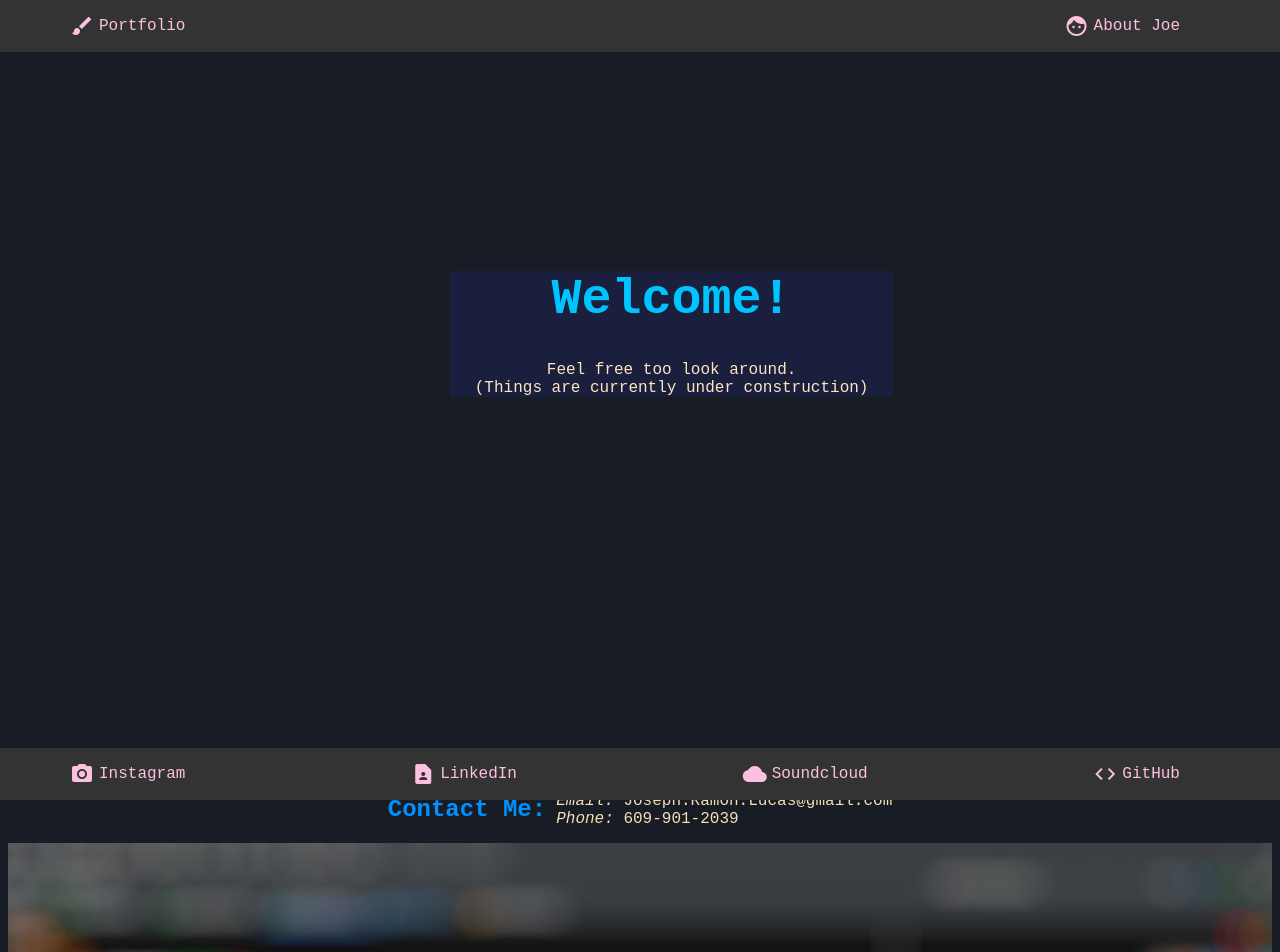
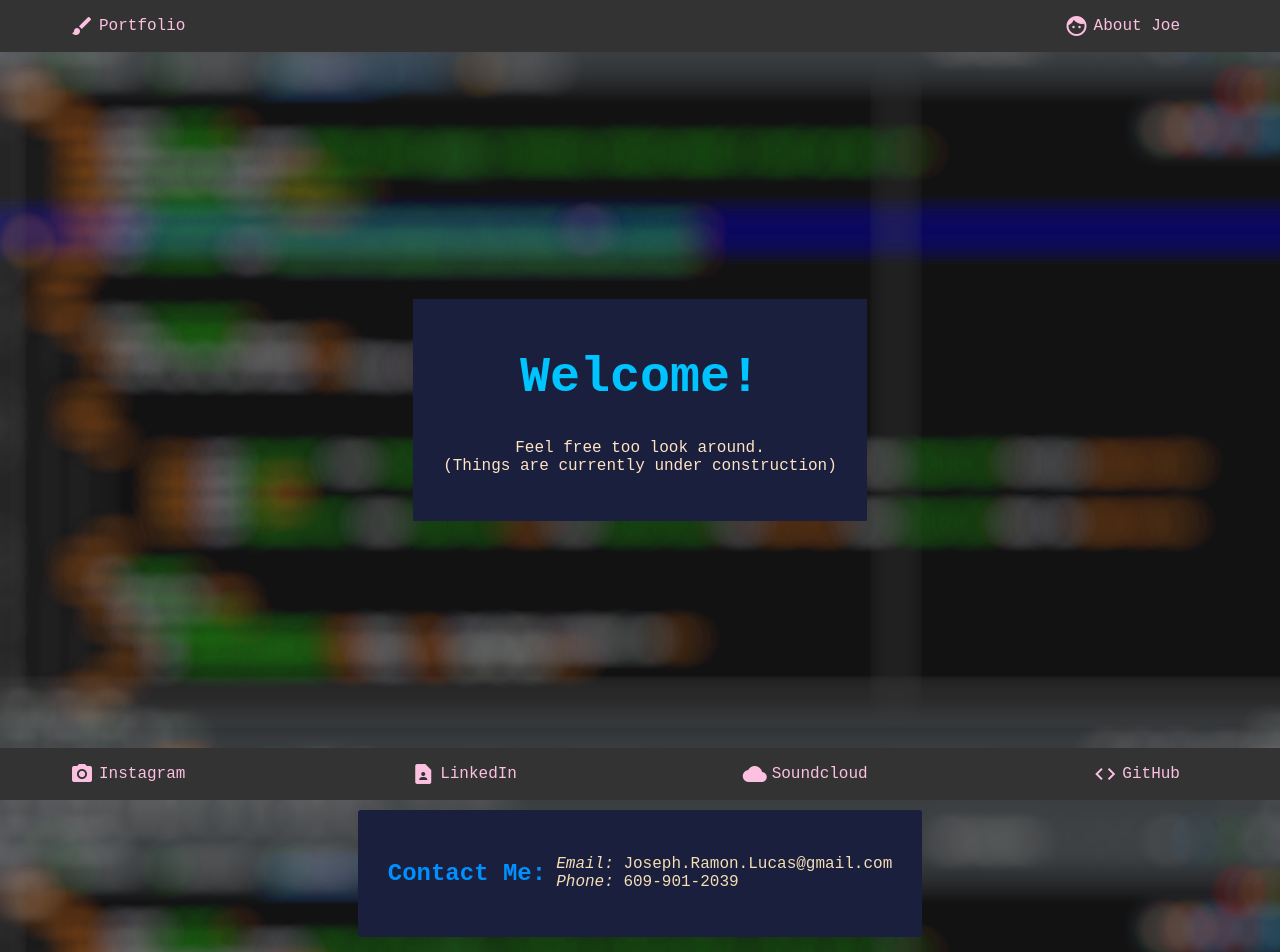
Before and after one commit to Joseph-Ramon-Lucas/portfolio, a website: page public/index.html in a window 1280 px wide. Shown: the top 952 px of the page. Drawn offline with Linux system fonts and the light colour scheme.

Commit message:
flex boxing the texts

```diff
--- a/public/index.html
+++ b/public/index.html
@@ -12,11 +12,15 @@
     </head>
 
     <body>
-        <div class="welcomeText">
-            <h1 class="welcome">Welcome!</h1>
-            <p>Feel free too look around. <br>(Things are currently under construction)</p>
 
+        <div id="welcome">
+            <div class="welcomeText">
+                <h1 class="welcome">Welcome!</h1>
+                <p>Feel free too look around. <br>(Things are currently under construction)</p>
+
+            </div>
         </div>
+
         <div id="topnav">
             <a href="joeArt.html" class="navbar-link"><span class="material-icons">brush</span><br><span class="navbar-title">Portfolio</span></a>
             <a href="joeAbout.html" class="navbar-link"><span class="material-icons">face</span><span class="navbar-title">About Joe</span></a>
@@ -28,15 +32,13 @@
                 <span class="contactElement"><em>Phone:</em> 609-901-2039</span>
             </div>
         </div>
-        <div class="welcomeBG"></div>
-
-
         <div id="bottom_nav">
             <a href="https://www.instagram.com/gert1711/" class="navbar-link" ><span class="material-icons">photo_camera</span><span class="navbar-title">Instagram</span></a>
             <a href="https://www.linkedin.com/in/joseph-ramon-lucas/" class="navbar-link" ><span class="material-icons">contact_page</span><span class="navbar-title">LinkedIn</span></a>
             <a href="https://soundcloud.com/officialgert17/tracks" class="navbar-link" ><span class="material-icons">cloud</span><span class="navbar-title">Soundcloud</span></a>
             <a href="https://github.com/Joseph-Ramon-Lucas" class="navbar-link" ><span class="material-icons">code</span><span class="navbar-title">GitHub</span></a>
         </div>
+        <div class="welcomeBG"></div>
      </body>
 
 </html>
--- a/public/joeCSS.css
+++ b/public/joeCSS.css
@@ -1,9 +1,11 @@
 body {
     background-color: #181c25;
     font-family: "Quicksand", "JetBrains Mono", monospace;
-    size: 100px;
     text-align: center;
     padding-top: 10px;
+    margin:0;
+    display: flex;
+    flex-direction: column;
 }
 head {
     background-color: #7544ff;
@@ -122,19 +124,14 @@ span.material-icons {
 }
 
 #contact{
-    /*width: 100px;*/
-    /*margin-top: 10px;*/
-    /*display: flex;*/
-    /*align-items: center;*/
-    /*list-style-type: none;*/
-    /*overflow: hidden;*/
-    /*text-align: center;*/
-    /*background-size: cover;*/
+    background-color: #191f3c;
     display: flex;
     flex-direction: row;
     align-items: center;
     justify-content: center;
-
+    align-self: center;
+    padding: 30px;
+    border-radius: 3px;
 }
 
 #contactList{
@@ -163,16 +160,23 @@ span.material-icons {
 
 }
 div.welcomeText{
-    /*position: absolute;*/
     background-color: #191f3c;
-    margin: 20% 30% 30% 35%;
+    padding: 30px;
     text-align: center;
     background-size: cover;
     background-attachment: fixed;
     background-position: center;
     background-repeat: no-repeat;
+    align-self: center;
+}
+#welcome {
+    height: 100vh;
+    display: flex;
+    align-items: center;
+    justify-content: center;
 }
 div.welcomeBG{
+    position: absolute;
     background-image: url("joe_welcome_bg2.png");
     background-attachment: fixed;
     background-position: center;
@@ -182,6 +186,10 @@ div.welcomeBG{
     width: 100%;
     height: 100%;
     min-height: 1020px;
+    top:0;
+    bottom: 0;
+    left: 0;
+    right: 0;
 }
 
 .content {
```
